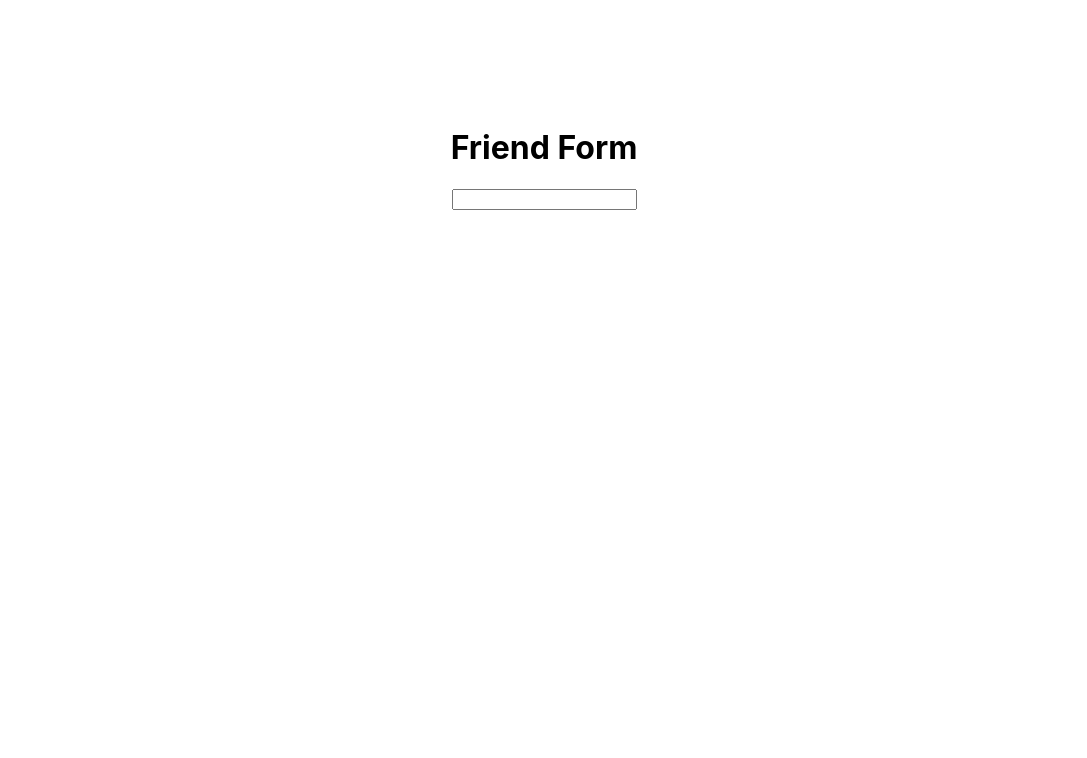
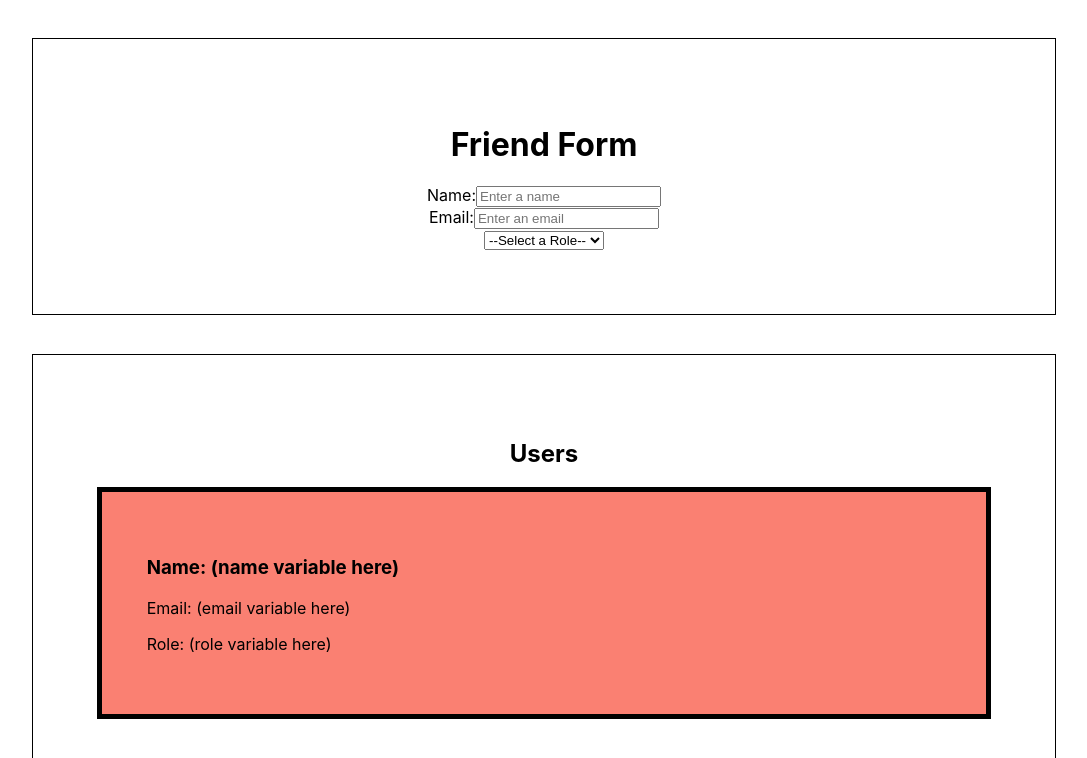
Before and after one commit to bloominstituteoftechnology/team-builder, a React (Create React App) app in the folder team-builder/: page / in a window 1280 px wide. Shown: the top 758 px of the page, without its empty margins (96-1183 px from the left). Built offline with nearby package versions, Linux system fonts and the light colour scheme.

Commit message:
created User component and rendered to UserList Components, added styling

```diff
--- a/team-builder/src/App.css
+++ b/team-builder/src/App.css
@@ -1,4 +1,21 @@
 .App {
   text-align: center;
-  margin: 10%;
+  margin: 3% 10%;
+  padding: 5%;
+  border: black 1px solid;
 }
+
+.User-List {
+  text-align: center;
+  margin: 3% 10%;
+  padding: 5%;
+  border: black 1px solid;
+}
+
+.user {
+  background-color: salmon;
+  border: black 5px solid;
+  padding: 5%;
+  margin: 2% 0%;
+  text-align: left;
+}
--- a/team-builder/src/App.js
+++ b/team-builder/src/App.js
@@ -1,6 +1,7 @@
 import React, {useState} from 'react'
 import './App.css';
 import Form from './components/Form'
+import UserList from './components/UserList'
 
 const initialFormValues = {
   name: '',
@@ -14,9 +15,12 @@ function App() {
   const [ formValues, setFormValues ] = useState();
 
   return (
+    <div>
     <div className="App">
       <h1>Friend Form</h1>
       <Form />
+    </div>
+      <UserList />
     </div>
   );
 }
--- a/team-builder/src/components/Form.js
+++ b/team-builder/src/components/Form.js
@@ -3,9 +3,28 @@ import { useState } from 'react';
 function Form () {
     return(
         <form>
-            <input
-            type='text'
-            />
+            <label>Name:
+                <input
+                type='text'
+                name='name'
+                placeholder='Enter a name'
+                />
+            </label>
+            <br/>
+            <label>Email:
+                <input
+                type='email'
+                name='email'
+                placeholder='Enter an email'
+                />
+            </label>
+            <br/>
+            <select>
+                <option>--Select a Role--</option>
+                <option>Engineer</option>
+                <option>Student</option>
+                <option>.</option>
+            </select>
         </form>
     )
 }
--- /dev/null
+++ b/team-builder/src/components/User.js
@@ -0,0 +1,15 @@
+import '../App.css';
+
+function User () {
+
+    return(
+
+        <div className='user'>
+            <h3>Name: (name variable here)</h3>
+            <p>Email: (email variable here)</p>
+            <p>Role: (role variable here)</p>
+        </div>
+    )
+}
+
+export default User
--- /dev/null
+++ b/team-builder/src/components/UserList.js
@@ -0,0 +1,14 @@
+import '../App.css';
+
+import User from './User'
+
+function UserList () {
+    return (
+        <div className='User-List'>
+            <h2>Users</h2>
+            <User />
+        </div>
+    )
+}
+
+export default UserList
```
